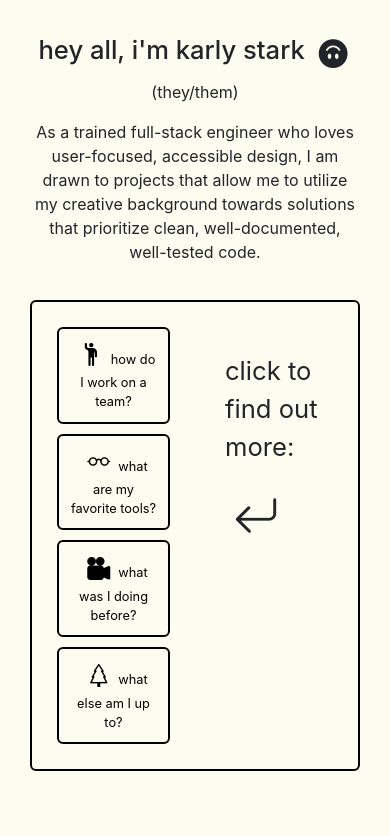
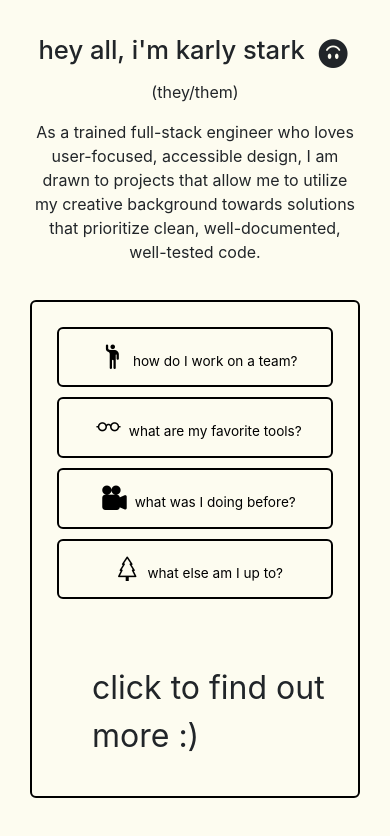
Before and after one commit to karlystark/portfolio, a React (Create React App) app: page /about in a window 390 px wide. Shown: the part 625-1461 px from the top of the page. Built offline with nearby package versions, Linux system fonts and the light colour scheme; the HTML template or start-up script is replaced by a standard one; a web font is replaced by a local one.

Commit message:
fixed question select button responsiveness for smallest screens

```diff
--- a/src/About.css
+++ b/src/About.css
@@ -65,6 +65,7 @@
 
   .About-text {
     text-align: center;
+    width: 100%;
   }
 
   .About h1 {
@@ -92,6 +93,7 @@
 
   .About-text {
     text-align: center;
+    width: 100%;
   }
 
   .About h1 {
--- a/src/QuestionSelect.css
+++ b/src/QuestionSelect.css
@@ -58,29 +58,58 @@
     font-size: .7rem;
   }
   .QuestionSelect-text {
-    font-size: .8rem;
+    font-size: .9rem;
+    max-width: 90%;
+    margin-left: 10px;
+    margin-top: 30px;
   }
 
   .QuestionSelect {
-    max-width: 95%;
+    width: 100%;
+  }
+  .QuestionSelect-buttons{
+    flex-direction: column;
+    width: 100%;
+  }
+  .QuestionSelect{
+    flex-direction: column;
   }
 }
 
 @media (min-width: 320px) and (max-width: 480px) {
   .QuestionSelect-btn{
-    font-size: .8rem;
+    font-size: .85rem;
   }
   .QuestionSelect-text {
-    font-size: .8em;
+    font-size: 1rem;
+    max-width: 100%;
+    margin-left: 10px;
+    margin-top: 30px;
+  }
+  .QuestionSelect-buttons{
+    flex-direction: column;
+    width: 100%;
+  }
+  .QuestionSelect{
+    flex-direction: column;
   }
 }
 
 @media (min-width: 480px) and (max-width: 768px) {
   .QuestionSelect-btn{
-    font-size: .9rem;
+    font-size: 1rem;
   }
   .QuestionSelect-text {
     font-size: 1rem;
+    max-width: 100%;
+    margin-top: 30px;
+    margin-left: 10px;
+  }
+  .QuestionSelect-buttons{
+    flex-direction: row;
+  }
+  .QuestionSelect{
+    flex-direction: column;
   }
 }
 
--- a/src/QuestionSelect.js
+++ b/src/QuestionSelect.js
@@ -40,7 +40,7 @@ function QuestionSelect() {
             role="tab"
             aria-expanded={button.id === selectedBtn}
             aria-controls={`content-${button.id}`}
-            className={`QuestionSelect-btn ${selectedBtn === button.id? 'active' : ''}`}
+            className={`QuestionSelect-btn ${selectedBtn === button.id ? 'active' : ''}`}
             onClick={() => handleClick(button.id)}
           >
             <i className={button.emoji}></i>{button.label}
@@ -55,8 +55,7 @@ function QuestionSelect() {
           selectedBtn === null
           &&
           <div className="QuestionSelect-default">
-              <p>click to find out more:</p>
-              <i className="bi bi-arrow-return-left"></i>
+            <p>click to find out more :)</p>
           </div>
         }
         {
```
Lines whose indentation alone changed are shown as unchanged.
